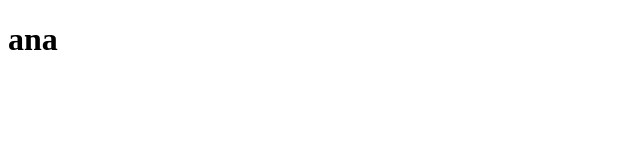
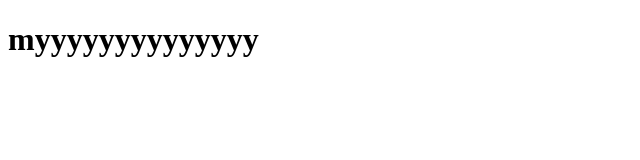
Before and after one commit to yh52hm/projet-one, a plain HTML site: page index.html in a window 1280 px wide. Shown: the whole page, without its empty margins (0-640 px from the left). Drawn offline with Linux system fonts and the light colour scheme.

Commit message:
change h1

```diff
--- a/index.html
+++ b/index.html
@@ -6,7 +6,7 @@
     <title>Document</title>
 </head>
 <body>
-     <h1>ana</h1>
+     <h1>myyyyyyyyyyyyyy</h1>
     <script src="app.js"> </script>
 </body>
 </html>
```
